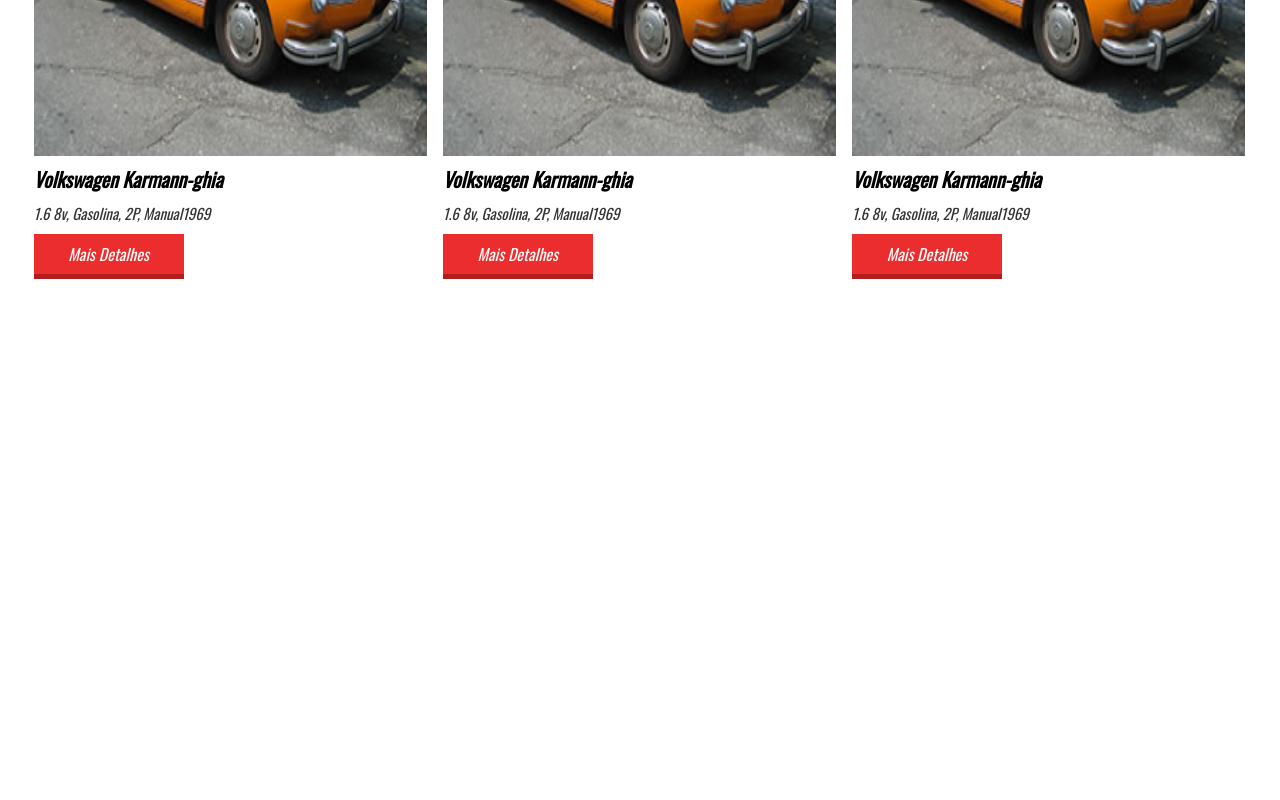
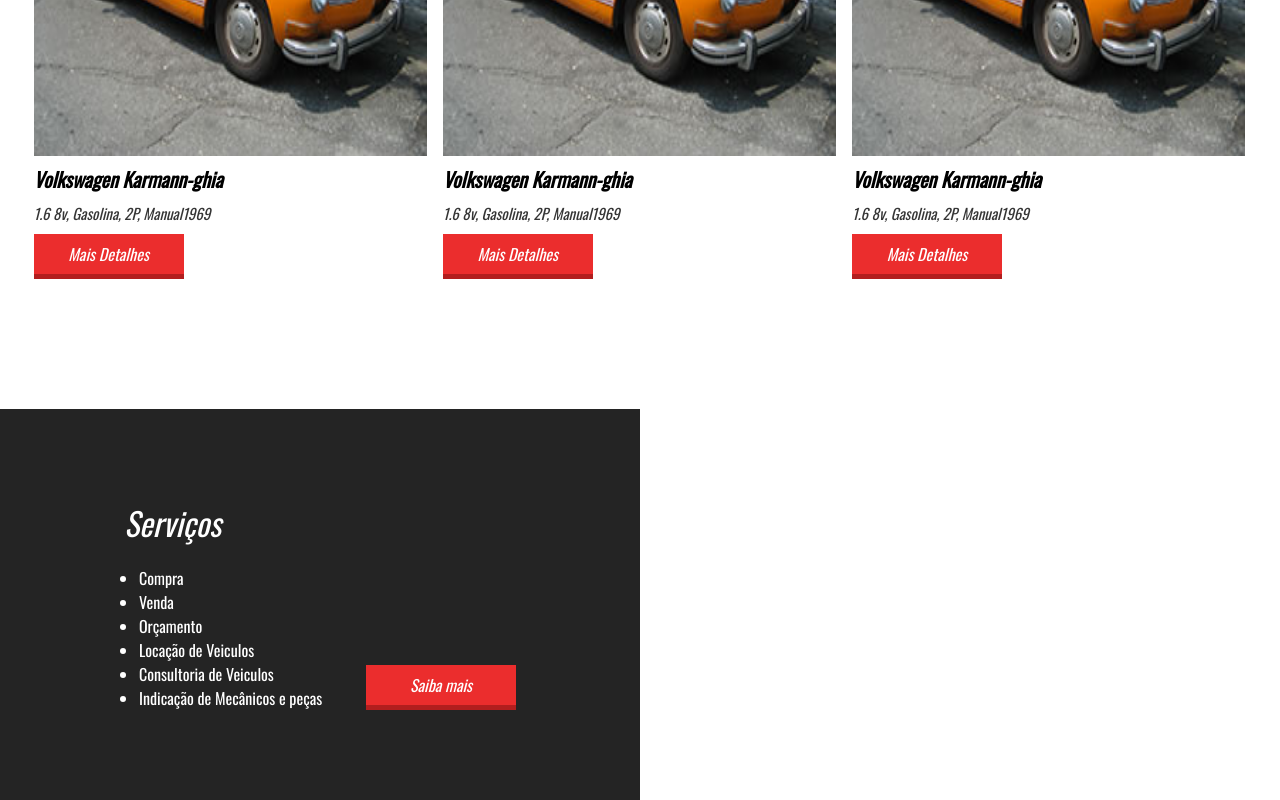
Before and after one commit to loacirzen/Projetos-HTML-CSS, a plain HTML site: page Primeiro_Projeto_HTML_CSS/index.html in a window 1280 px wide. Shown: the part 1211-2011 px from the top of the page. Before the commit the page ends 1620 px from the top, so only its background shows below. Drawn offline with nearby package versions, Linux system fonts and the light colour scheme.

Commit message:
Section Servicos. Close #6

```diff
--- a/Primeiro_Projeto_HTML_CSS/css/style.css
+++ b/Primeiro_Projeto_HTML_CSS/css/style.css
@@ -206,19 +206,57 @@ section.veiculos-destaque .line-titulo h2{
 	font-style: italic;
 }
 
-.vitrine-destaque a{
-	margin-left: 8px;
-	color: white;
-	font-size: 16px;
-	font-style: italic;
-	width: 150px;
-	margin-top:10px;
+.btn1{
 	text-align: center;
 	display: block;
 	line-height: 40px;
 	background-color:#EB2D2D;
 	text-decoration: none;
 	border-bottom: 5px solid #B21E1E;
+	color: white;
+	font-size: 16px;
+	font-style: italic;
+	width: 150px;
+}
+
+.vitrine-destaque a{
+	margin-left: 8px;
+	margin-top:10px;
+}
+
+.half1{
+	float: left;
+	width: 50%;
+	text-align: center;
+	padding: 90px 0;
+	background: #242424;
+	color: white;
+}
+
+.half1-wraper{
+	text-align: left;
+	display: inline-block
+}
+
+.half1-wraper h2{
+	font-weight: normal;
+	font-style: italic;
+	font-size: 32px;
+}
+
+.half1-wraper ul{
+	display: inline-block;
+	margin-top: 20px;
+}
+
+.half1-wraper li{
+	margin-left: 15px;
+}
+
+.half1-wraper a{
+	margin-left: 40px;
+	display: inline-block;
+	vertical-align: bottom;
 }
 
 @media screen and (max-width: 768px){
--- a/Primeiro_Projeto_HTML_CSS/index.html
+++ b/Primeiro_Projeto_HTML_CSS/index.html
@@ -63,7 +63,7 @@
             <div class="info-carro">
                 <h2>Volkswagen Karmann-ghia</h2>
                 <p>1.6 8v, Gasolina, 2P, Manual1969</p>
-                <a href="">Mais Detalhes</a>
+                <a class="btn1" href="">Mais Detalhes</a>
             </div><!--info-carro-->
         </div><!--vitrine-destaque-->
 
@@ -72,7 +72,7 @@
             <div class="info-carro">
                 <h2>Volkswagen Karmann-ghia</h2>
                 <p>1.6 8v, Gasolina, 2P, Manual1969</p>
-                <a href="">Mais Detalhes</a>
+                <a class="btn1" href="">Mais Detalhes</a>
             </div><!--info-carro-->
         </div><!--vitrine-destaque-->
 
@@ -81,12 +81,28 @@
             <div class="info-carro">
                 <h2>Volkswagen Karmann-ghia</h2>
                 <p>1.6 8v, Gasolina, 2P, Manual1969</p>
-                <a href="">Mais Detalhes</a>
+                <a class="btn1" href="">Mais Detalhes</a>
             </div><!--info-carro-->
         </div><!--vitrine-destaque-->
         <div class="clear"></div>
         </div><!--container-->
     </section><!--veiculos-destaque-->
-
+    <section class="servicos-descricao">
+        <div class="half1">
+            <div class="half1-wraper">
+                <h2>Serviços</h2>
+                <ul>
+                    <li>Compra</li>
+                    <li>Venda</li>
+                    <li>Orçamento</li>
+                    <li>Locação de Veiculos</li>
+                    <li>Consultoria de Veiculos</li>
+                    <li>Indicação de Mecânicos e peças</li>
+                </ul>
+                <a class="btn1" href="">Saiba mais</a>
+            </div><!--hal1-wraper-->
+        </div><!--half1-->
+        <div class="clear"></div>
+    </section><!--servicos-descricao-->
     </body>
     </html>
```
Also changed, not shown: Primeiro_Projeto_HTML_CSS/imagens/arrow-left.png (added), Primeiro_Projeto_HTML_CSS/imagens/arrow-right.png (added).
